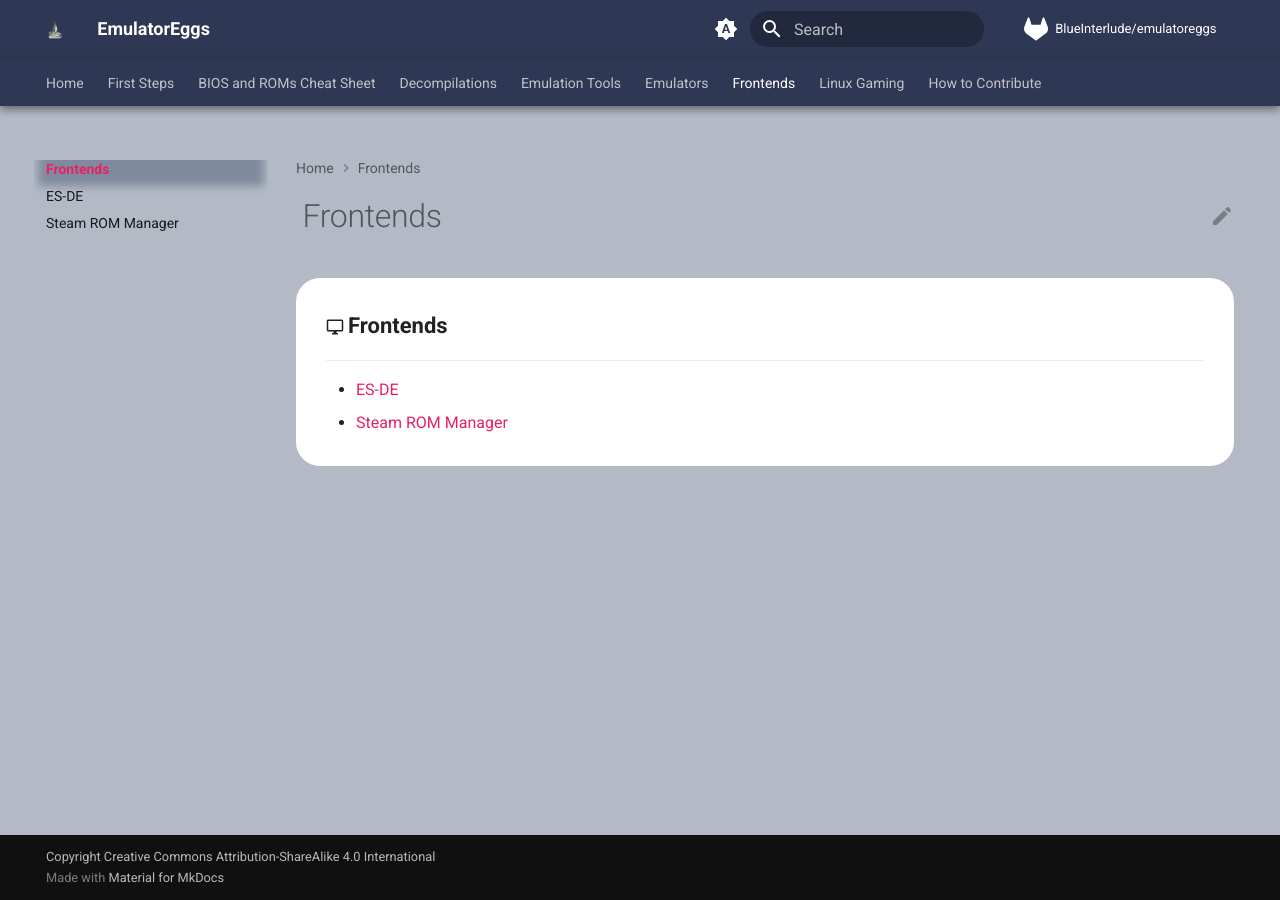
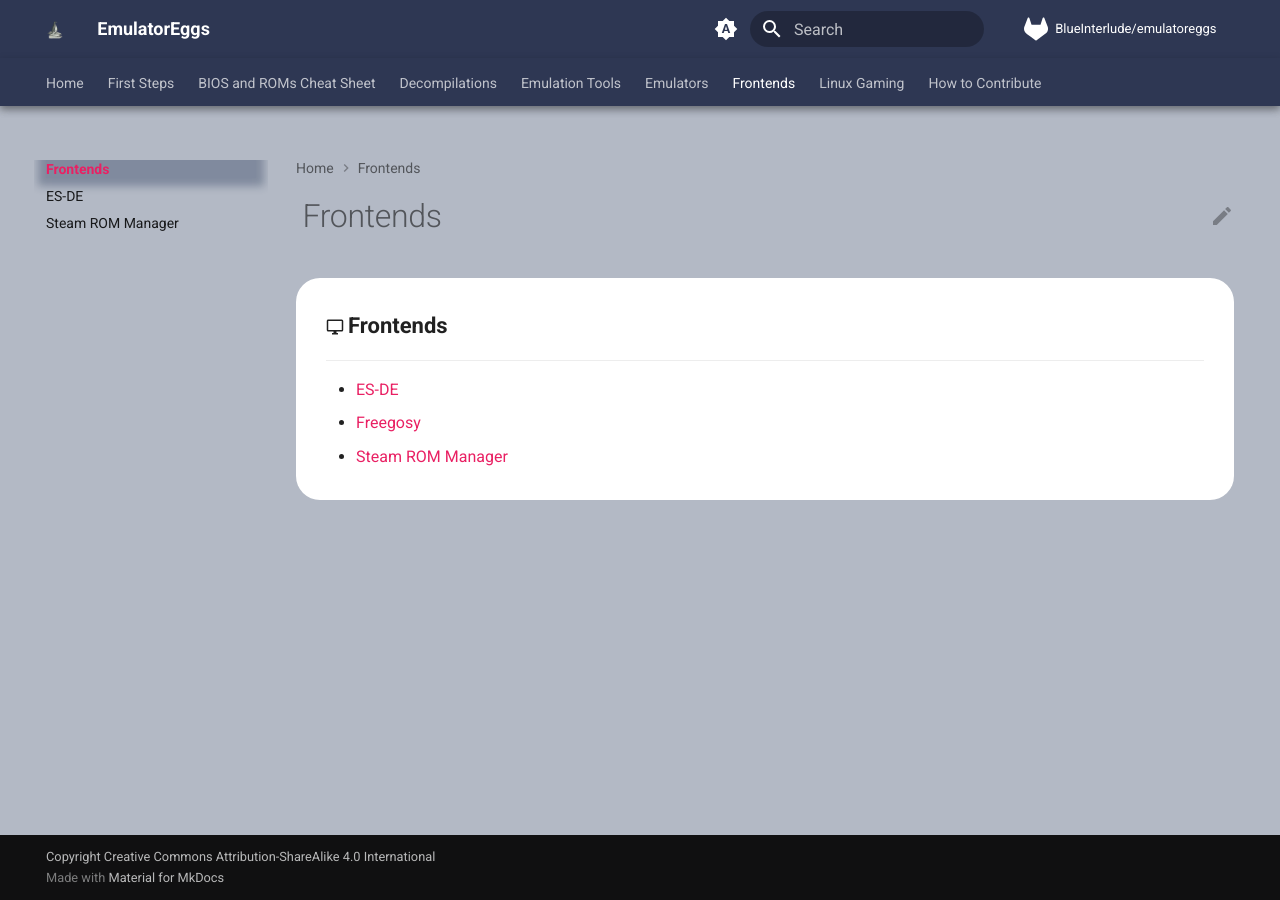
Before and after one commit to emulatoreggs/emulatoreggs, an MkDocs documentation site: the page built from docs/frontends/index.md, in a window 1280 px wide. Built offline with MkDocs 1.6.1 and Material for MkDocs 9.7.7, drawn with Linux system fonts in a browser that asks for light colours; comment, search, counter and statistics services are not loaded.

Commit message:
docs: add freegosy to frontends

```diff
--- a/docs/frontends/index.md
+++ b/docs/frontends/index.md
@@ -8,4 +8,5 @@
   ***
 
   - [ES-DE](./es-de.md)
+  - [Freegosy](./freegosy.md)
   - [Steam ROM Manager](./steam-rom-manager.md)
```
Also changed, not shown: docs/frontends/freegosy.md (added, +1 -0 lines).
